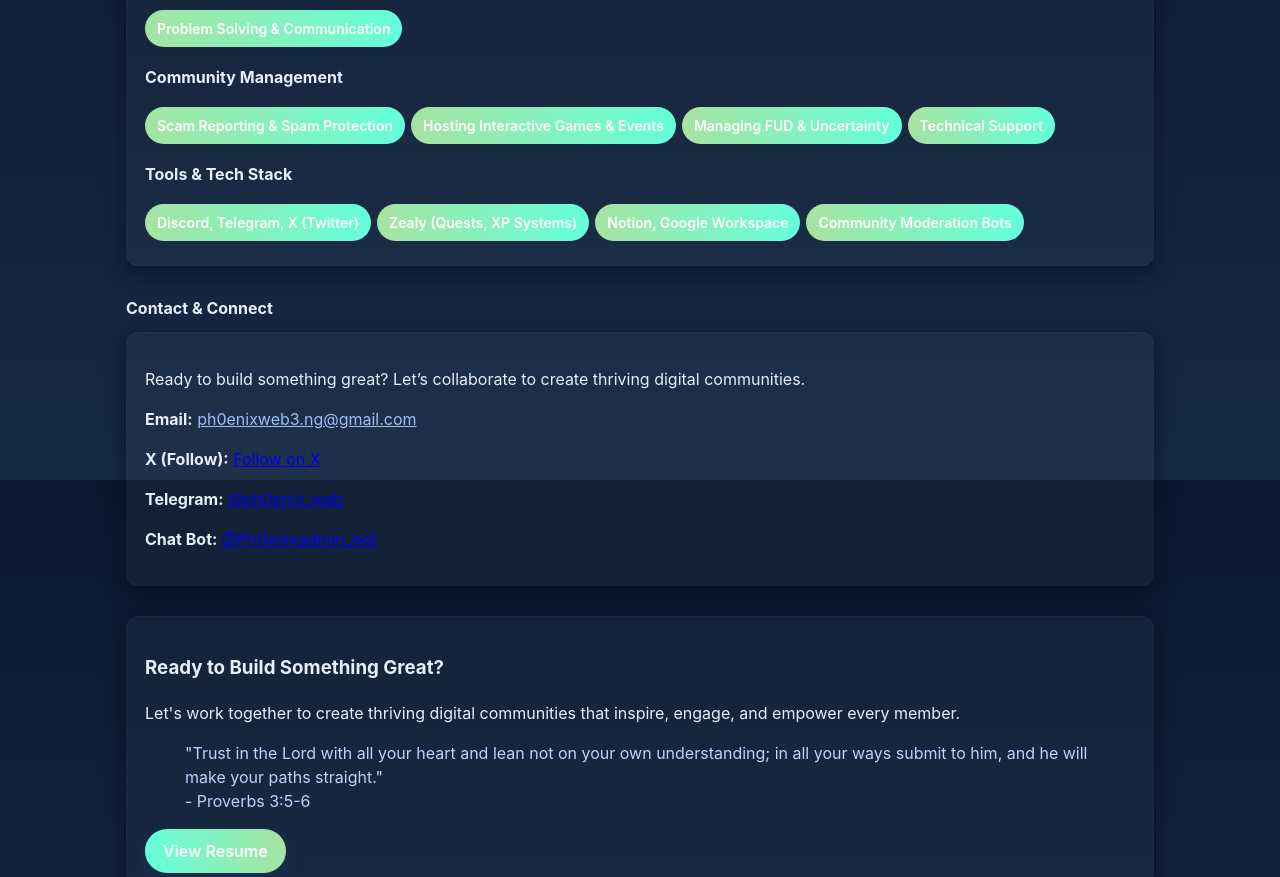
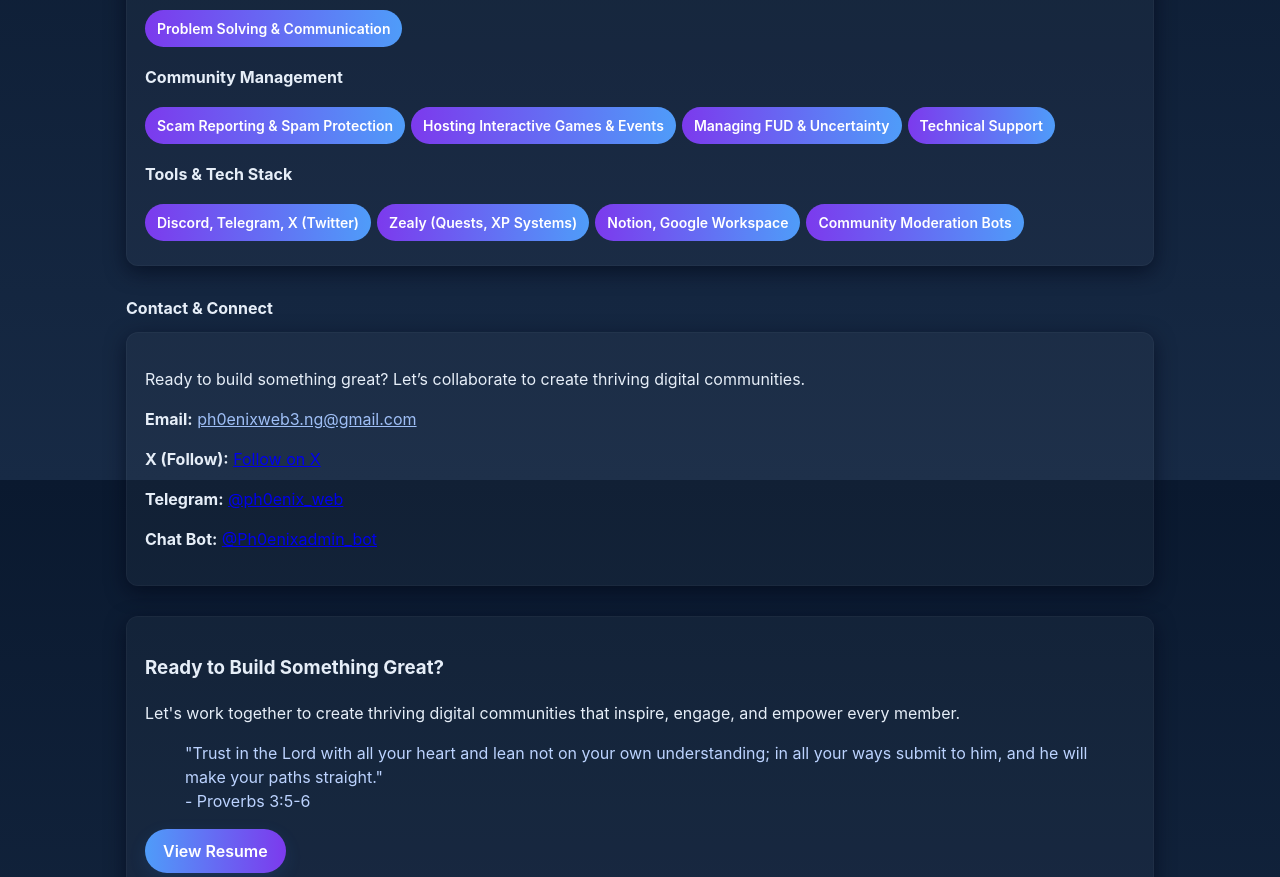
Before and after one commit to ekenegodwins22-eng/ph0enixweb3, a Next.js app: page / in a window 1280 px wide. Shown: the part 1920-2797 px from the top of the page. Built offline with nearby package versions, Linux system fonts and the light colour scheme.

Commit message:
Update button colors to professional blue/purple and fix animations

```diff
--- a/styles/globals.css
+++ b/styles/globals.css
@@ -2,8 +2,8 @@
 :root{
   --bg1: #0a192f; /* Darker blue-grey */
   --bg2: #172a45; /* Slightly lighter blue-grey */
-  --accent1: #64ffda; /* Bright teal */
-  --accent2: #a6e3a1; /* Light green */
+  --accent1: #4f9cf9; /* Professional blue */
+  --accent2: #7c3aed; /* Professional purple */
   --accent3: #ff7a59;
   --muted: #8892b0; /* Muted blue-grey */
 }
@@ -27,16 +27,16 @@ body{
 .profile-img{width:200px;height:200px;border-radius:999px;border:6px solid rgba(47,128,237,0.12);box-shadow:0 8px 30px rgba(20,40,80,0.6);object-fit:cover}
 .hero h1{font-size:38px;margin:0;background:linear-gradient(90deg,var(--accent1),var(--accent2));-webkit-background-clip:text;background-clip:text;color:transparent}
 .lead{color:var(--muted);max-width:700px}
-.btn{display:inline-block;padding:10px 18px;border-radius:999px;background:linear-gradient(90deg,var(--accent1),var(--accent2));color:white;text-decoration:none;font-weight:600;box-shadow:0 6px 18px rgba(47,128,237,0.12)}
+.btn{display:inline-block;padding:10px 18px;border-radius:999px;background:linear-gradient(90deg,var(--accent1),var(--accent2));color:white;text-decoration:none;font-weight:600;box-shadow:0 6px 18px rgba(47,128,237,0.12);transition:all 0.3s ease-in-out}
 .grid{display:grid;grid-template-columns:repeat(auto-fit,minmax(240px,1fr));gap:18px;margin-top:24px}
-.card{background:rgba(255,255,255,0.03);padding:18px;border-radius:12px;box-shadow:0 6px 20px rgba(2,6,23,0.6);border:1px solid rgba(255,255,255,0.03)}
+.card{background:rgba(255,255,255,0.03);padding:18px;border-radius:12px;box-shadow:0 6px 20px rgba(2,6,23,0.6);border:1px solid rgba(255,255,255,0.03);transition:all 0.3s ease-in-out}
 .section-title{font-weight:700;margin-bottom:12px}
 .skills .badge{display:inline-block;padding:8px 12px;border-radius:999px;background:linear-gradient(90deg,var(--accent2),var(--accent1));color:white;margin:6px 6px 6px 0;font-weight:600;font-size:14px}
 .footer{padding:28px 0;text-align:center;color:var(--muted);margin-top:40px;border-top:1px solid rgba(255,255,255,0.03)}
 .small{font-size:14px;color:var(--muted)}
 .resume-header{display:flex;align-items:center;gap:18px;padding:24px 0}
 .resume-photo{width:120px;height:120px;border-radius:12px;object-fit:cover;border:4px solid rgba(47,128,237,0.12)}
-.btn-ghost{background:transparent;border:1px solid rgba(255,255,255,0.06);padding:8px 14px;border-radius:10px;color:var(--muted)}
+.btn-ghost{background:transparent;border:1px solid rgba(255,255,255,0.06);padding:8px 14px;border-radius:10px;color:var(--muted);transition:all 0.3s ease-in-out}
 @media(max-width:720px){
   .container { padding: 20px; }
   .header { flex-direction: column; gap: 10px; }
@@ -54,12 +54,10 @@ body{
 
 .btn:hover, .btn-ghost:hover {
   transform: translateY(-3px);
-  box-shadow: 0 10px 30px rgba(47,128,237,0.2);
-  transition: all 0.3s ease-in-out;
+  box-shadow: 0 10px 30px rgba(79,156,249,0.3);
 }
 
 .card:hover {
   transform: translateY(-5px);
   box-shadow: 0 12px 35px rgba(2,6,23,0.8);
-  transition: all 0.3s ease-in-out;
 }
```
